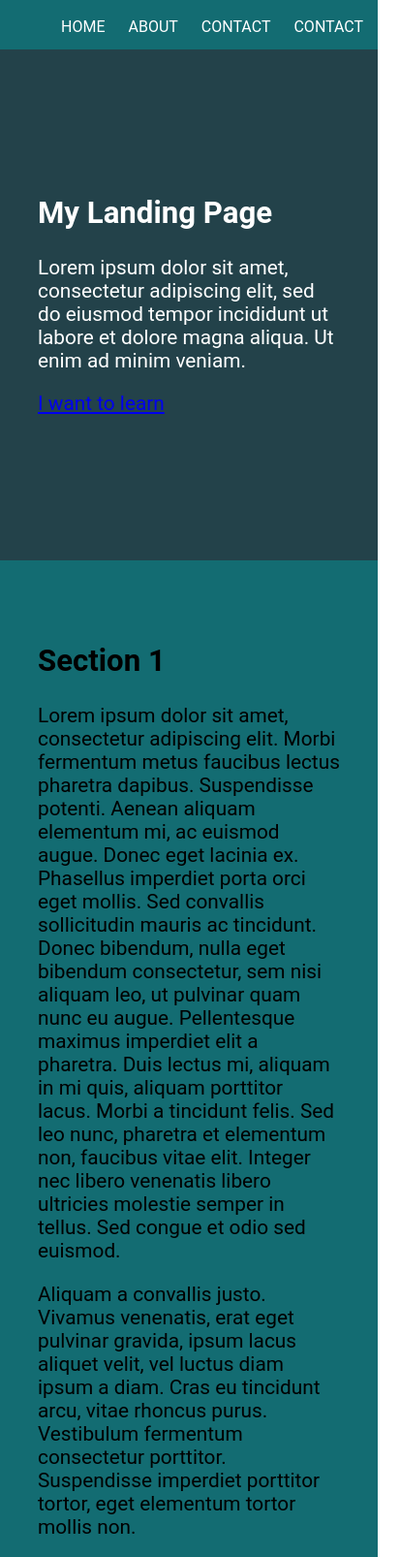
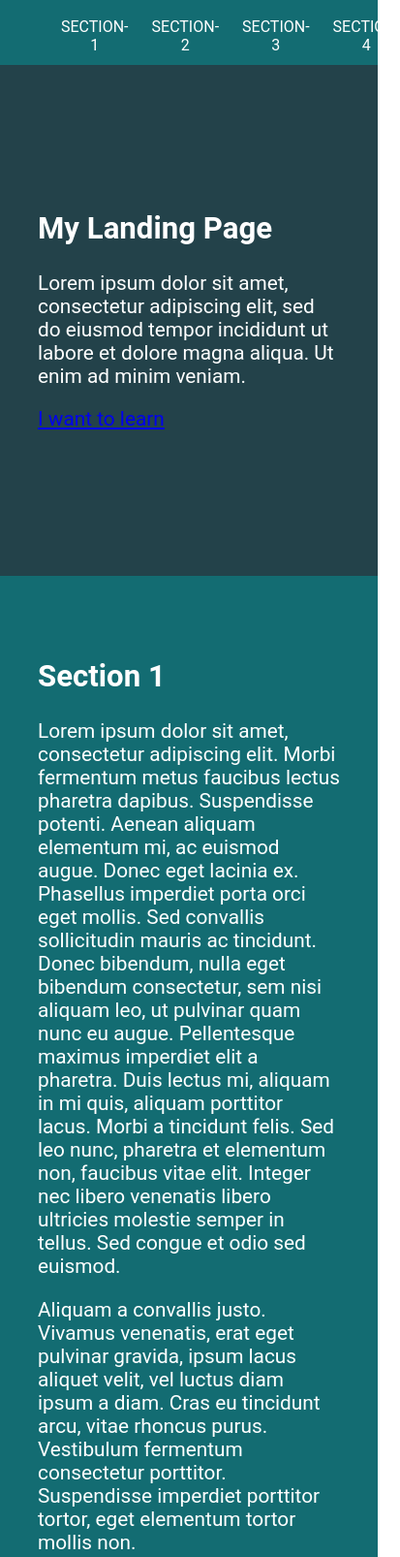
Before and after one commit to pauxiel/udacity-landing-page, a plain HTML site: page index.html in a window 390 px wide. Shown: the top 1606 px of the page at 97% size, 413 px wide, since content can reach past the window. Drawn offline with Linux system fonts and the light colour scheme.

Commit message:
review correction

```diff
--- a/app/script.js
+++ b/app/script.js
@@ -1,8 +1,66 @@
-window.addEventListener("scroll", function() {
-  const header = this.document.querySelector("header");
-  header.classList.toggle("sticky", window.scrollY > 0);
-});
+// create an unordered list
 
+const items = document.createElement("ul");
+items.classList.add("nav__list");
+
+// create the list items
+const firstItem = document.createElement("li");
+const secondItem = document.createElement("li");
+const thirdItem = document.createElement("li");
+const fourthItem = document.createElement("li");
+
+// Add the class nav__item to the list item and add the class active when clicked
+const listItem = [firstItem, secondItem, thirdItem, fourthItem];
+for (const item of listItem) {
+  item.classList.add("nav__item");
+
+  item.addEventListener("click", function(e) {
+    e.preventDefault();
+    const current = document.getElementsByClassName("highlight");
+
+    if (current.length > 0) {
+      current[0].className = current[0].className.replace("highlight", "");
+    }
+
+    this.className += " highlight";
+  });
+}
+
+// create the nav link with its text content and link
+const firstAnchor = document.createElement("a");
+firstAnchor.textContent = "Section-1";
+firstAnchor.href = "#section1";
+
+const secondAnchor = document.createElement("a");
+secondAnchor.textContent = "Section-2";
+secondAnchor.href = "#section2";
+
+const thirdAnchor = document.createElement("a");
+thirdAnchor.textContent = "Section-3";
+thirdAnchor.href = "#section3";
+
+const fourthAnchor = document.createElement("a");
+fourthAnchor.textContent = "Section-4";
+fourthAnchor.href = "#section4";
+
+// add the class nav__link to all the link in the nav
+const listAnchor = [firstAnchor, secondAnchor, thirdAnchor, fourthAnchor];
+for (const anchor of listAnchor) {
+  anchor.classList.add("nav__link");
+}
+
+// append all the nav link to the nav list item
+for (let i = 0; i < listItem.length; i++) {
+  listItem[i].appendChild(listAnchor[i]);
+  console.log(listItem[1]);
+}
+
+// append the nav list item to the nav
+items.append(firstItem, secondItem, thirdItem, fourthItem);
+const nav = document.getElementsByClassName("nav");
+nav[0].appendChild(items);
+
+// smooth scrolling to the section when the nav link is clicked
 document.querySelectorAll('a[href^="#"]').forEach((anchor) => {
   anchor.addEventListener("click", function(e) {
     e.preventDefault();
@@ -13,17 +71,22 @@ document.querySelectorAll('a[href^="#"]').forEach((anchor) => {
   });
 });
 
-const items = document.getElementsByClassName("nav__item");
-// console.log(item);
-for (i = 0; i < items.length; i++) {
-  items[i].addEventListener("click", function(e) {
-    e.preventDefault();
-    const current = document.getElementsByClassName("active");
+const section = document.querySelectorAll("section");
 
-    if (current.length > 0) {
-      current[0].className = current[0].className.replace("active", "");
-    }
 
-    this.className += " active";
+// add the class active to section
+window.addEventListener("scroll", function(e) {
+  e.preventDefault();
+  section.forEach(function(elem) {
+    const distance = elem.getBoundingClientRect();
+    // console.log(distance)
+    if (
+      distance.top >= 0 &&
+      distance.left >= 0 &&
+      distance.bottom <= document.documentElement.clientHeight &&
+      distance.right <= document.documentElement.clientWidth
+    ) {
+      elem.classList.add("active");
+    } else elem.classList.remove("active");
   });
-}
+});
--- a/css/styles.css
+++ b/css/styles.css
@@ -23,9 +23,10 @@ h1 {
   font-size: 8vmin;
 }
 
-.active {
+.highlight {
   padding: 0.2em 0.7em;
   background: #fff;
+  /* color: #000000; */
 
   border-radius: 100px;
 }
@@ -123,6 +124,7 @@ header {
 #section3,
 #section4 {
   padding: 7vh 0;
+  color: #fff;
 }
 
 @media (min-width: 800px) {
@@ -132,7 +134,7 @@ header {
   #section4 {
     padding: 15vh 0;
 
-    color: #fff;
+    /* color: #fff; */
     height: 100vh;
   }
 
--- a/index.html
+++ b/index.html
@@ -14,7 +14,7 @@
           <img src="img/logo.svg" alt="conquering responsive layouts" />
         </a>
         <nav class="nav">
-          <ul class="nav__list">
+          <!-- <ul class="nav__list">
             <li class="nav__item">
               <a href="#section1" class="nav__link">Home</a>
             </li>
@@ -27,7 +27,7 @@
             <li class="nav__item">
               <a href="#section4" class="nav__link">Contact</a>
             </li>
-          </ul>
+          </ul> -->
         </nav>
       </div>
     </header>
@@ -47,7 +47,7 @@
         </div>
       </section>
 
-      <section id="section1" data-nav="Section 1" class="your-active-class">
+      <section id="section1" data-nav="Section 1" class="">
         <div class="container">
           <h2>Section 1</h2>
           <p>
@@ -130,7 +130,7 @@
 
       <section id="section4" data-nav="Section 3">
         <div class="container">
-          <h2>Section 3</h2>
+          <h2>Section 4</h2>
           <p>
             Lorem ipsum dolor sit amet, consectetur adipiscing elit. Morbi
             fermentum metus faucibus lectus pharetra dapibus. Suspendisse
```
Also changed, not shown: 1 other file.
